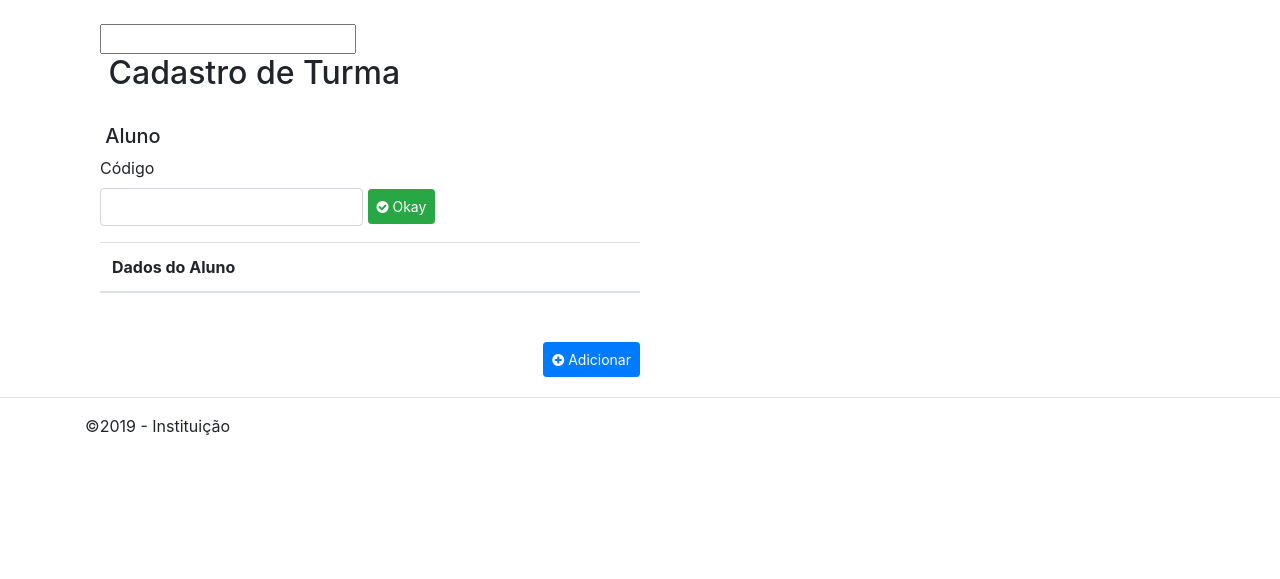
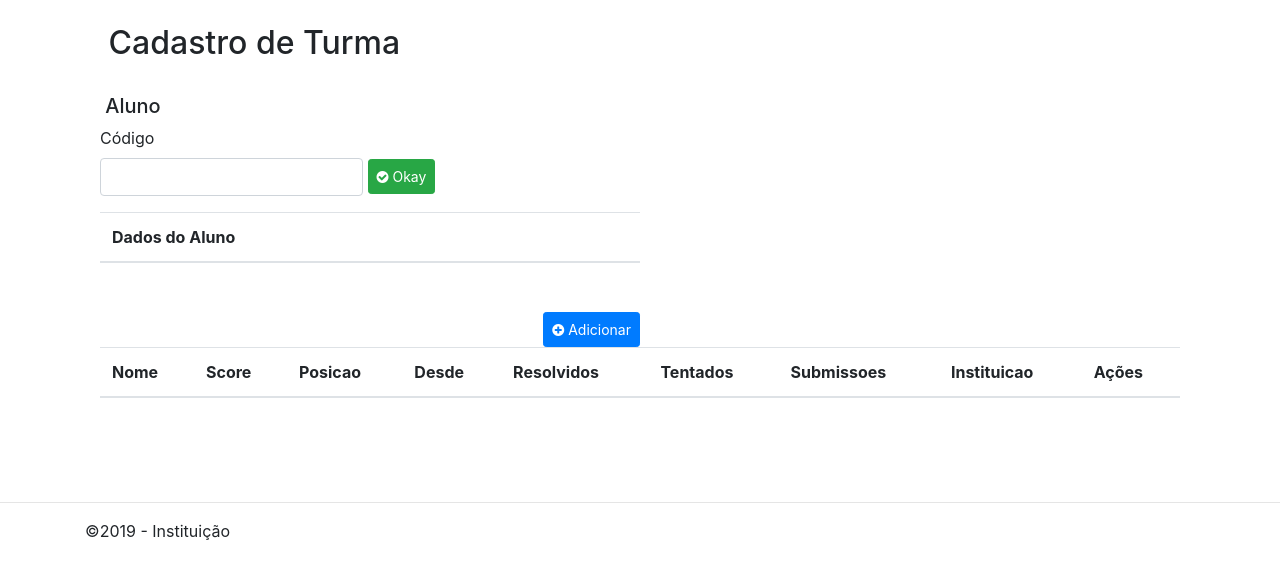
Before and after one commit to mathiasarturschulz/ProjetoInstituicao, a PHP site: page /cadastro.php in a window 1280 px wide. Shown: the part 80-659 px from the top of the page. Run offline with PHP 8.4, Linux system fonts and the light colour scheme; lists and menus that the app fills with data are empty; some libraries are stand-ins or nearby versions.

Commit message:
[UPD] Criando uma tabela de alunos dinâmica

```diff
--- a/cadastro.php
+++ b/cadastro.php
@@ -1,14 +1,13 @@
 <?php
     require_once "inc/Header.php";
+    require_once('helpers/Conversor.php');
 ?>
 
 <?php
-
-$oAluno = null;
+$aListaAluno = null;
 
 // VISUALIZAR INFORMAÇÕES DE UM ALUNO
 if (isset($_REQUEST["act"]) && $_REQUEST["act"] === "info" && isset($_POST['codigo'])) {
-    require_once('helpers/Conversor.php');
 
     $json_data = Conversor::getDadosAlunoJSONComOID($_POST['codigo']);
     $aData =  json_decode($json_data, true);
@@ -23,24 +22,23 @@ if (isset($_REQUEST["act"]) && $_REQUEST["act"] === "info" && isset($_POST['codi
             ->setTentados($aData['tentados'])
             ->setSubmissoes($aData['submetidos'])
             ->setInstituicao($aData['instituicao']);
+        $aListaAluno[] = $oAluno;
 
         $table = ""
-            . "<tr><td>Nome</td><td>{$oAluno->getNome()}</td></tr>"
-            . "<tr><td>Score</td><td name=\"score\">{$oAluno->getScore()}</td></tr>"
-            . "<tr><td>Posicao</td><td name=\"posicao\" value='teste123123'>{$oAluno->getPosicao()}</td></tr>"
-            . "<tr><td>Desde</td><td>{$oAluno->getDesde()->format('d-m-Y')}</td></tr>"
-            . "<tr><td>Resolvidos</td><td>{$oAluno->getResolvidos()}</td></tr>"
-            . "<tr><td>Tentados</td><td>{$oAluno->getTentados()}</td></tr>"
-            . "<tr><td>Submissoes</td><td>{$oAluno->getSubmissoes()}</td></tr>"
-            . "<tr><td>Instituicao</td><td>{$oAluno->getInstituicao()}</td></tr>"
+            . "<tr> <td>Nome</td>        <td id='nome'>{$oAluno->getNome()}</td> </tr>"
+            . "<tr> <td>Score</td>       <td id='score'>{$oAluno->getScore()}</td> </tr>"
+            . "<tr> <td>Posicao</td>     <td id='posicao'>{$oAluno->getPosicao()}</td> </tr>"
+            . "<tr> <td>Desde</td>       <td id='desde'>{$oAluno->getDesde()->format('d-m-Y')}</td> </tr>"
+            . "<tr> <td>Resolvidos</td>  <td id='resolvidos'>{$oAluno->getResolvidos()}</td> </tr>"
+            . "<tr> <td>Tentados</td>    <td id='tentados'>{$oAluno->getTentados()}</td> </tr>"
+            . "<tr> <td>Submissoes</td>  <td id='submissoes'>{$oAluno->getSubmissoes()}</td> </tr>"
+            . "<tr> <td>Instituicao</td> <td id='instituicao'>{$oAluno->getInstituicao()}</td> </tr>"
         ;
     }
 }
-
 ?>
 
 <div class="container">
-    <input type="text" name="nome" id="" readonly>
     <h2>&nbspCadastro de Turma</h2><br>
 
     <form action="?act=info" method="POST" class="form-horizontal">
@@ -55,13 +53,11 @@ if (isset($_REQUEST["act"]) && $_REQUEST["act"] === "info" && isset($_POST['codi
     </form>
 
     <div style="width: 50%;">
-        <form action="cadastro_aluno.php" method="post">
-            <input type="hidden" name="teste" value="<?= 1 ?>">
-            <table class="table table-hover">
+        <table class="table table-hover" id="tabela_aluno">
             <thead>
                 <tr>
-                        <th name="dados">Dados do Aluno</th>
-                        <th name="dados2" value="22"></th>
+                    <th>Dados do Aluno</th>
+                    <th></th>
                 </tr>
             </thead>
             <tbody>
@@ -69,11 +65,28 @@ if (isset($_REQUEST["act"]) && $_REQUEST["act"] === "info" && isset($_POST['codi
             </tbody>
         </table>
         <div class="pull-right">
-                <input type="hidden" name="id" value="<?= 1 ?>">
-                <button type="submit" class="btn btn-sm btn-primary" style="height: 35px; margin-top: 33px;"><i class='fa fa-plus-circle'></i> Adicionar</button>
+            <button type="button" id="btn_adicionar_linha" class="btn btn-sm btn-primary" style="height: 35px; margin-top: 33px;"><i class='fa fa-plus-circle'></i> Adicionar</button>
         </div>
-        </form>
     </div>
+
+    <table id="tabela_lista_alunos" class="table">
+        <thead>
+            <th>Nome</th>
+            <th>Score</th>
+            <th>Posicao</th>
+            <th>Desde</th>
+            <th>Resolvidos</th>
+            <th>Tentados</th>
+            <th>Submissoes</th>
+            <th>Instituicao</th>
+            <th>Ações</th>
+        </thead>
+        <tbody>
+        </tbody>
+    </table>
+
+
+
 </div>
 
 <?php
--- a/inc/Header.php
+++ b/inc/Header.php
@@ -9,6 +9,7 @@
     <script src="https://ajax.googleapis.com/ajax/libs/jquery/3.3.1/jquery.min.js"></script>
     <script src="https://cdnjs.cloudflare.com/ajax/libs/jquery.mask/1.14.10/jquery.mask.min.js"></script>
     <link rel="stylesheet" type="text/css" href="css/estilo.css"/>
+    <script type="text/javascript" src="js/table.js"></script>
     <title>Instituição</title>
 </head>
 
--- /dev/null
+++ b/js/table.js
@@ -0,0 +1,54 @@
+
+window.onload = function(){
+    document.getElementById('btn_adicionar_linha').addEventListener('click', function(){
+        adicionarLinhaTabela()
+    })
+}
+
+function adicionarLinhaTabela(){
+    console.log('adicionarLinhaTabela')
+
+    var tabelaListaAlunos = document.querySelector('#tabela_lista_alunos')
+    var tabelaQtdLinhas = tabelaListaAlunos.rows.length
+    var tabelaUltimaLinha = tabelaListaAlunos.insertRow(tabelaQtdLinhas)
+
+    var colunaNome = tabelaUltimaLinha.insertCell(0)
+    var colunaScore = tabelaUltimaLinha.insertCell(1)
+    var colunaPosicao = tabelaUltimaLinha.insertCell(2)
+    var colunaDesde = tabelaUltimaLinha.insertCell(3)
+    var colunaResolvidos = tabelaUltimaLinha.insertCell(4)
+    var colunaTentados = tabelaUltimaLinha.insertCell(5)
+    var colunaSubmissoes = tabelaUltimaLinha.insertCell(6)
+    var colunaInstituicao = tabelaUltimaLinha.insertCell(7)
+    var colunaAcoes = tabelaUltimaLinha.insertCell(8)
+
+    colunaNome.innerHTML = document.getElementById("nome").innerText
+    colunaScore.innerHTML = document.getElementById("score").innerText
+    colunaPosicao.innerHTML = document.getElementById("posicao").innerText
+    colunaDesde.innerHTML = document.getElementById("desde").innerText
+    colunaResolvidos.innerHTML = document.getElementById("resolvidos").innerText
+    colunaTentados.innerHTML = document.getElementById("tentados").innerText
+    colunaSubmissoes.innerHTML = document.getElementById("submissoes").innerText
+    colunaInstituicao.innerHTML = document.getElementById("instituicao").innerText
+    colunaAcoes.innerHTML = "<button class=\"btn btn-sm btn-danger\" type=\"button\" onclick='removerLinhaTabela(this)'><i class='fa fa-trash'></i> Excluir</button>"
+
+    // atualizarSeqIndexes()
+}
+
+function removerLinhaTabela(indexLinha){
+    var index = indexLinha.parentNode.parentNode.rowIndex;
+    var tabelaListaAlunos = document.getElementById('tabela_lista_alunos')
+
+    tabelaListaAlunos.deleteRow(index)
+    // atualizarSeqIndexes()
+}
+
+function atualizarSeqIndexes(){
+    var new_line_counter    = 1
+    var tabela_salario  = document.querySelector('#tabela-salario')
+
+    for (let i = 1; i < tabela_salario.rows.length; i++){
+        tabela_salario.rows[i].cells[0].innerHTML = new_line_counter
+        new_line_counter = new_line_counter + 1
+    }
+}
```
Lines whose indentation alone changed are shown as unchanged.
